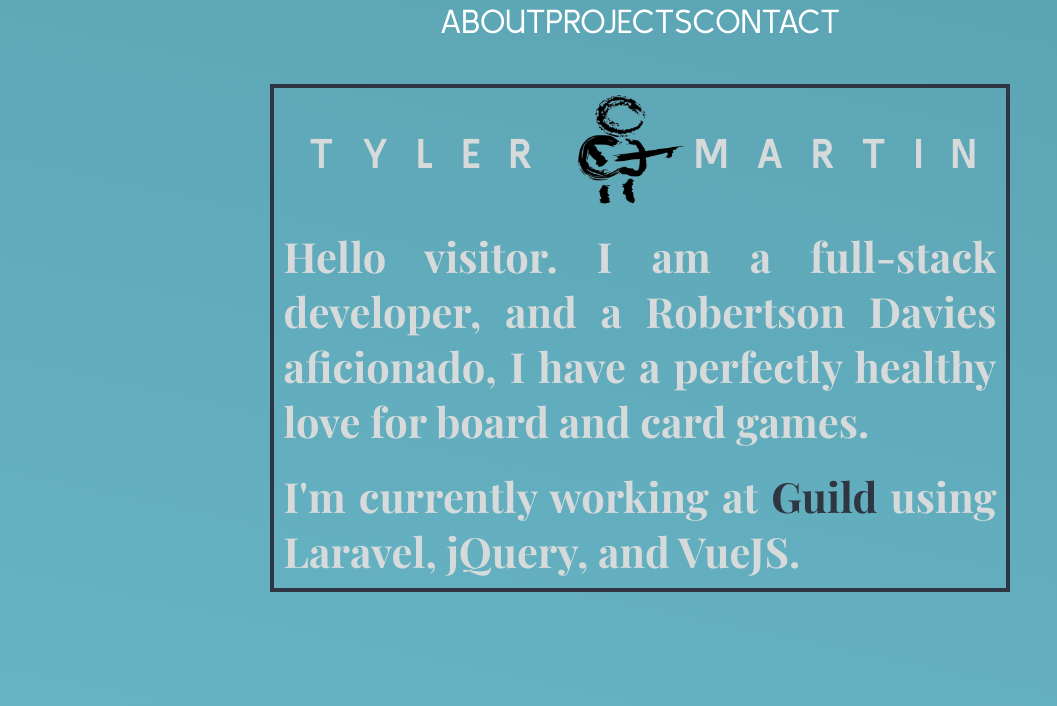
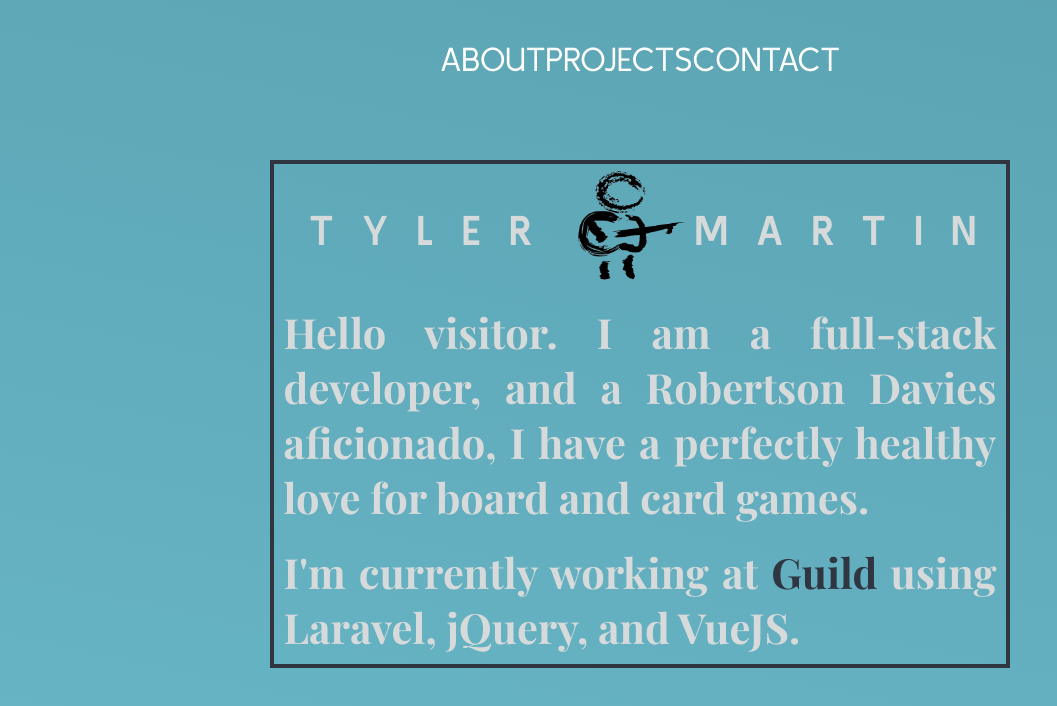
Before and after one commit to TYLER-JM/personal-homepage, a React (Create React App) app: page / in a window 1280 px wide. Shown: the top 706 px of the page, without its empty margins (0-1057 px from the left). Built offline with nearby package versions, Linux system fonts and the light colour scheme.

Commit message:
adds grid property to container class

```diff
--- a/src/styles/base/_base.scss
+++ b/src/styles/base/_base.scss
@@ -39,12 +39,18 @@
   animation-duration: 0.7s;
   animation-iteration-count: 1;
   animation-timing-function: ease-in;
+
+  grid-area: 2 / 1 / 3 / 2;
   a {
     color: black;
   }
 }
 
 .container {
+  display: grid;
+  grid-template-columns: 1fr;
+  grid-template-rows: 1fr 4fr;
+
   position: relative;
   min-height: 100vh;
   color: rgb(215, 218, 218);
--- a/src/styles/components/_about.scss
+++ b/src/styles/components/_about.scss
@@ -20,7 +20,6 @@
     img {
       height: 6.25em;
       width: 6.25em;
-      flex-shrink: 1; // not achieving what I wanted
       @media (max-width: 800px) {
         display: none;
       }
@@ -31,7 +30,6 @@
       text-transform: uppercase;
       font-size: 2rem;
       letter-spacing: calc(0.72rem + 1vw);
-      flex-shrink: 1; // not achieving what I wanted
       &__first {
         text-indent: calc(1rem + 1vw);
       }
```
